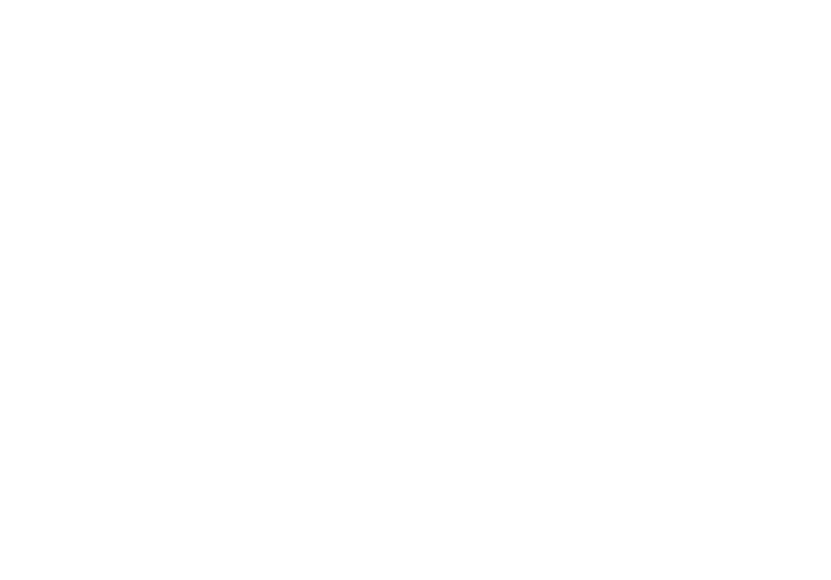
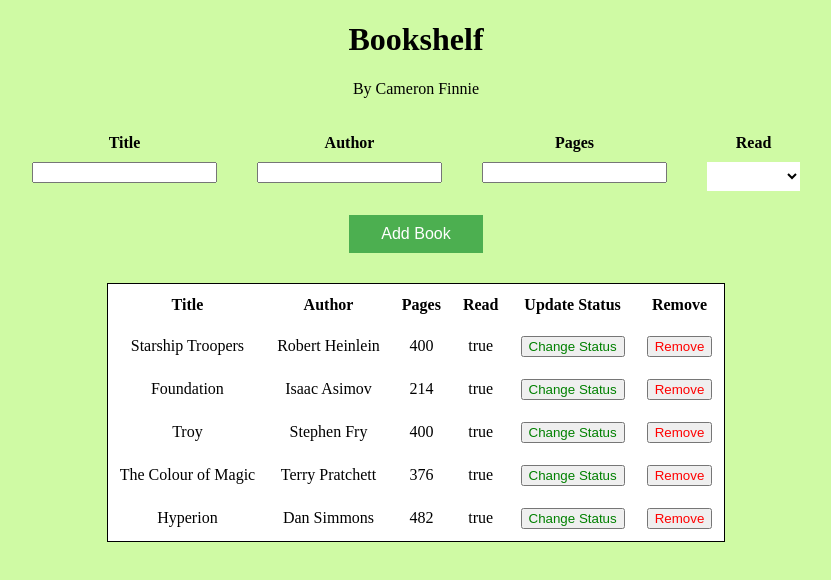
Before and after one commit to IcemanInferno/Library, a plain HTML site: page index.html in a window 1280 px wide. Shown: the whole page, without its empty margins (224-1055 px from the left). Drawn offline with Linux system fonts and the light colour scheme.

Commit message:
Required functionality implemented. TODO: add ability for storing data and redo design.

```diff
--- a/index.html
+++ b/index.html
@@ -1,11 +1,46 @@
 <!DOCTYPE html>
-<html>
+<html lang="en">
     <head>
-        <title>Library</title>
+        <meta charset="UTF-8">
+        <title>Your Bookshelf</title>
+        <link rel="stylesheet" href="./style/style.css">
     </head>
 
     <body>
-        <script src="script.js"></script>
+        <h1>Bookshelf</h1>
 
+        <p>By Cameron Finnie</p>
+
+        <div class="newBookContainer">
+            <div class="newBookData">
+                <label for="title">Title</label>
+                <input id="title" type="text">
+            </div>
+
+            <div class="newBookData">
+                <label for="author">Author</label>
+                <input id="author" type="text">
+            </div>
+
+            <div class="newBookData">
+                <label for="pages">Pages</label>
+                <input id="pages" type="number">
+            </div>
+
+            <div class="newBookData">
+                <label for="read">Read</label>
+                <select id="read">
+                    <option value="read">Read</option>
+                    <option value="unread">Unread</option>
+                </select>
+            </div>
+
+        </div>
+
+        <button id="addBook">Add Book</button>
+
+        <div id="bookTable"></div>
+
+        <script src="./js/script.js"></script>
     </body>
 </html>
--- /dev/null
+++ b/js/script.js
@@ -0,0 +1,150 @@
+// Init
+let myLibrary = [];
+let headers = ['Title', 'Author', 'Pages', 'Read', 'Update Status', 'Remove'];
+
+const bookTable = document.querySelector('#bookTable');
+
+// Book Class
+class Book
+{
+    constructor(title, author, pages, read ) {
+        this.title = title;
+        this.author = author;
+        this.pages = pages;
+        this.read = read;
+    }
+    info() {
+        return `Title: ${this.title}, Author: ${this.author}, Pages: ${this.pages}, Read:${this.read}`;
+    }
+    toggleReadStatus() {
+        this.read = this.read == false ? true : false;
+    }
+    remove() {
+        var indexToRemove = myLibrary.indexOf(this);
+        myLibrary.splice(indexToRemove, 1);
+    }
+    addToLibrary() {
+        myLibrary.push(this);
+        updateLibrary(true);
+    }
+}
+
+// Functions
+function updateLibrary() {
+    clearData(true);
+    displayLibrary();
+}
+
+function clearData(table = false) {
+    var inputData = ['title', 'author', 'pages', 'read']
+    inputData.forEach(dataId => {
+        document.getElementById(dataId).value = "";
+    });
+
+    if(table) {
+        var libraryTable = document.querySelector('table')
+        if (libraryTable) libraryTable.remove();
+    }
+}
+
+function displayLibrary() {
+    // Create table with header
+    let table = document.createElement('table');
+    let headerRow = document.createElement('tr');
+
+    // Add Headers
+    headers.forEach(headerText => {
+        let header = document.createElement('th');
+        let textNode = document.createTextNode(headerText);
+        header.appendChild(textNode);
+        headerRow.appendChild(header);
+    })
+
+    table.appendChild(headerRow);
+
+    // Loop through myLibrary and for each book create a row
+    myLibrary.forEach(book => {
+        let row = document.createElement('tr');
+
+        Object.values(book).forEach(text => {
+            let cell = document.createElement('td');
+            let textNode = document.createTextNode(text);
+
+            cell.appendChild(textNode);
+            row.appendChild(cell)
+        })
+
+        // Add Change Status Button
+        let updateReadStatusCell = document.createElement('td');
+        let updateReadStatusButton = document.createElement('button');
+        updateReadStatusButton.textContent = 'Change Status';
+        updateReadStatusButton.className = 'updateReadStatusButton'
+        updateReadStatusCell.appendChild(updateReadStatusButton);
+
+        row.appendChild(updateReadStatusCell);
+
+        // Add Removal Button
+        let removeButtonCell = document.createElement('td');
+        let removeButton = document.createElement('button');
+        removeButton.textContent = 'Remove';
+        removeButton.className = 'removeButton';
+        removeButtonCell.appendChild(removeButton);
+        row.appendChild(removeButtonCell);
+
+        // Add Row to Table
+        table.appendChild(row);
+    })
+
+    // Build
+    bookTable.appendChild(table);
+  }
+// End Functions
+
+
+//Event Listeners
+document.getElementById('addBook').addEventListener('click', (e) => {
+    const title = document.getElementById('title').value;
+    const author = document.getElementById('author').value;
+    const pages = document.getElementById('pages').value;
+    const read = document.getElementById('read').value;
+
+    if (!title || !author || !pages || !read) alert("Not all data has been entered correctly");
+    else {
+        var newBook = new Book(title, author, pages, read);
+        newBook.addToLibrary();
+    }
+});
+
+bookTable.addEventListener('click', (e) => {
+    const currentTarget = e.target.parentNode.parentNode;
+    const currentBookTitle = currentTarget.childNodes[0].textContent;
+    const currentBookAuthor = currentTarget.childNodes[1].textContent;
+    var currentBook = myLibrary.find(book => (book.title == currentBookTitle) && (book.author == currentBookAuthor));
+
+    if (e.target.className == 'removeButton') {
+        if(confirm('Are you sure you wish to remove this book?') && currentBook) {
+            currentBook.remove();
+            updateLibrary();
+        }
+    }
+
+    if (e.target.className == 'updateReadStatusButton') {
+        if(currentBook) {
+            currentBook.toggleReadStatus();
+            updateLibrary();
+        }
+    }
+});
+
+// Initalize
+initStartingData();
+//displayLibrary();
+
+function initStartingData()
+{
+    new Book("Starship Troopers", "Robert Heinlein", 400, true).addToLibrary();
+    new Book("Foundation", "Isaac Asimov", 214, true ).addToLibrary();
+    new Book("Troy", "Stephen Fry", 400, true ).addToLibrary();
+    new Book("The Colour of Magic", "Terry Pratchett", 376, true ).addToLibrary();
+    new Book("Hyperion", "Dan Simmons", 482, true ).addToLibrary();
+}
--- a/script.js
+++ /dev/null
@@ -1,40 +0,0 @@
-let myLibrary = [];
-
-function Book(title, author, pages, read) {
-    this.title = title
-    this.author = author
-    this.pages = pages
-    this.read = read
-}
-
-
-Book.prototype.info = function() {
-    return `Title: ${this.title}, Author: ${this.author}, Pages: ${this.pages}, Read:${this.read}`
-}
-
-
-function addBookToLibrary(title, author, pages, read) {
-    var newBook = new Book(title, author, pages, read);
-    myLibrary.push(newBook);
-    return newBook;
-}
-
-
-function displayLibrary() {
-    console.table(myLibrary);
-
-    /*for(let index = 0; index < myLibrary.length ; index++) {
-        var currentBook = myLibrary[index];
-        console.table(currentBook.info());
-    }*/
-}
-
-
-addBookToLibrary("Starship Troopers", "Robert Heinlein", 400, true);
-addBookToLibrary("Foundation", "Isaac Asimov", 214, true);
-addBookToLibrary("Troy", "Stephen Fry", 400, true);
-addBookToLibrary("The Colour of Magic", "Terry Pratchett", 376, true);
-addBookToLibrary("Hyperion", "Dan Simmons", 482, true);
-addBookToLibrary("Goethe", "Robert Heinlein", 400, true);
-
-displayLibrary();
--- /dev/null
+++ b/style/style.css
@@ -0,0 +1,73 @@
+body {
+    text-align: center;
+    background: linear-gradient(190deg, rgba(255,255,255,1) 0%, rgba(123,255,140,1) 0%, rgba(207,250,164,1) 0%);
+}
+
+label {
+    display: block;
+    margin-bottom: 10px;
+    font-weight: 600;
+}
+
+.newBookContainer {
+    display: flex;
+    flex-direction: row;
+    justify-content: center;
+}
+
+.newBookData {
+    margin: 20px;
+    color: black;
+}
+
+#read {
+    background-color: white;
+    border: none;
+    padding: 5px 10px;
+    text-align: center;
+    font-size: 16px;
+    cursor: pointer;
+}
+
+#addBook {
+    background-color: #4CAF50;
+    border: none;
+    color: white;
+    padding: 10px 32px;
+    text-align: center;
+    text-decoration: none;
+    display: inline-block;
+    font-size: 16px;
+    margin: 4px 2px 30px;
+    cursor: pointer;
+
+}
+
+table {
+    margin-left: auto;
+    margin-right: auto;
+    background-color: white;
+    border: black 1px solid;
+}
+
+.removeButton {
+    display: inline-block;
+    margin: auto;
+    color: red;
+}
+
+.updateReadStatusButton {
+    display: inline-block;
+    margin: auto;
+    color: green;
+}
+
+th {
+    padding: 10px;
+    text-align: center;
+}
+
+tr, td {
+    text-align: center;
+    padding: 10px;
+}
```
Also changed, not shown: style.css (deleted).
